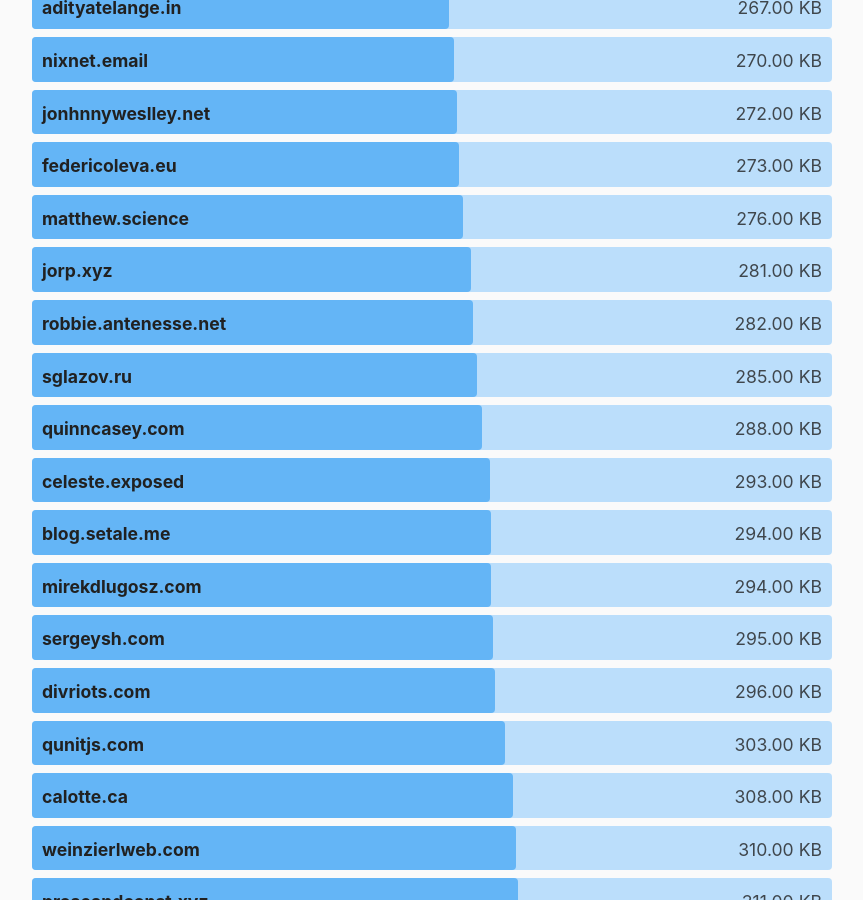
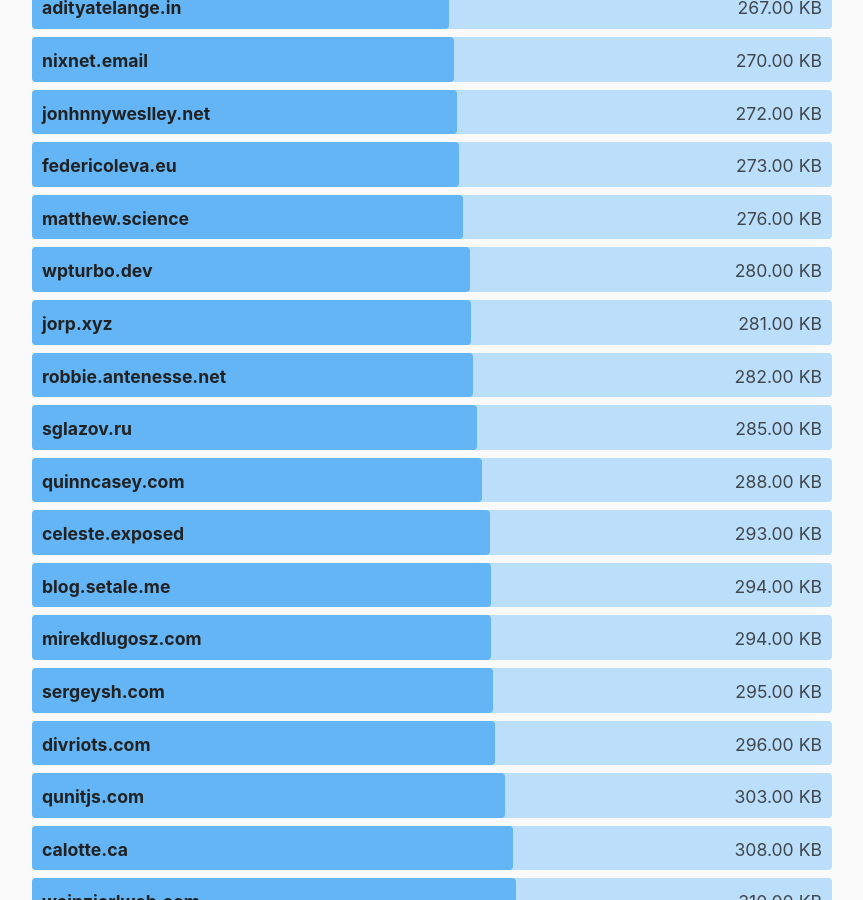
Before and after one commit to kevquirk/512kb.club, a Jekyll site: the page built from index.md, in a window 1280 px wide and 900 px high, scrolled down 25529 px. Shown: the whole window, without its empty margins (208-1071 px from the left). Built offline with Jekyll 4.4.1, drawn with Linux system fonts in a browser that asks for light colours.

Commit message:
Update sites.yml
https://gtmetrix.com/reports/wpturbo.dev/teTls0OZ/

```diff
--- a/_data/sites.yml
+++ b/_data/sites.yml
@@ -2637,6 +2637,11 @@
   size: 349
   last_checked: 2022-04-26
 
+- domain: wpturbo.dev
+  url: https://wpturbo.dev/
+  size: 280
+  last_checked: 2023-01-04
+
 - domain: wrzeczak.net
   url: https://wrzeczak.net/
   size: 35.4
```
